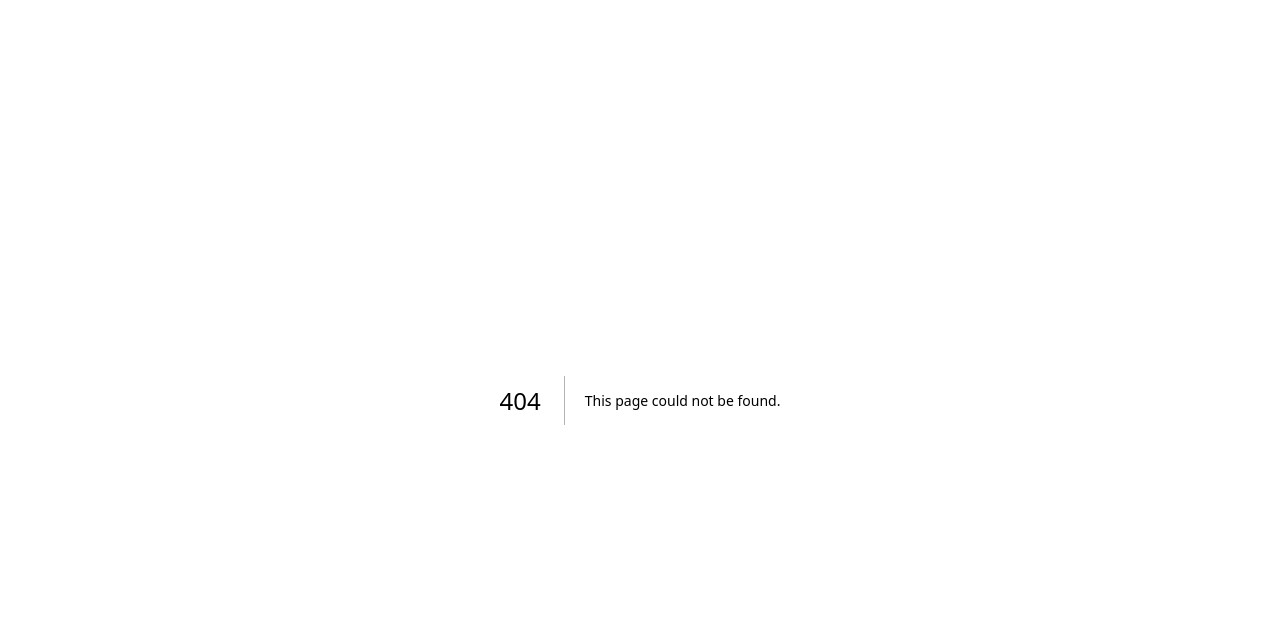
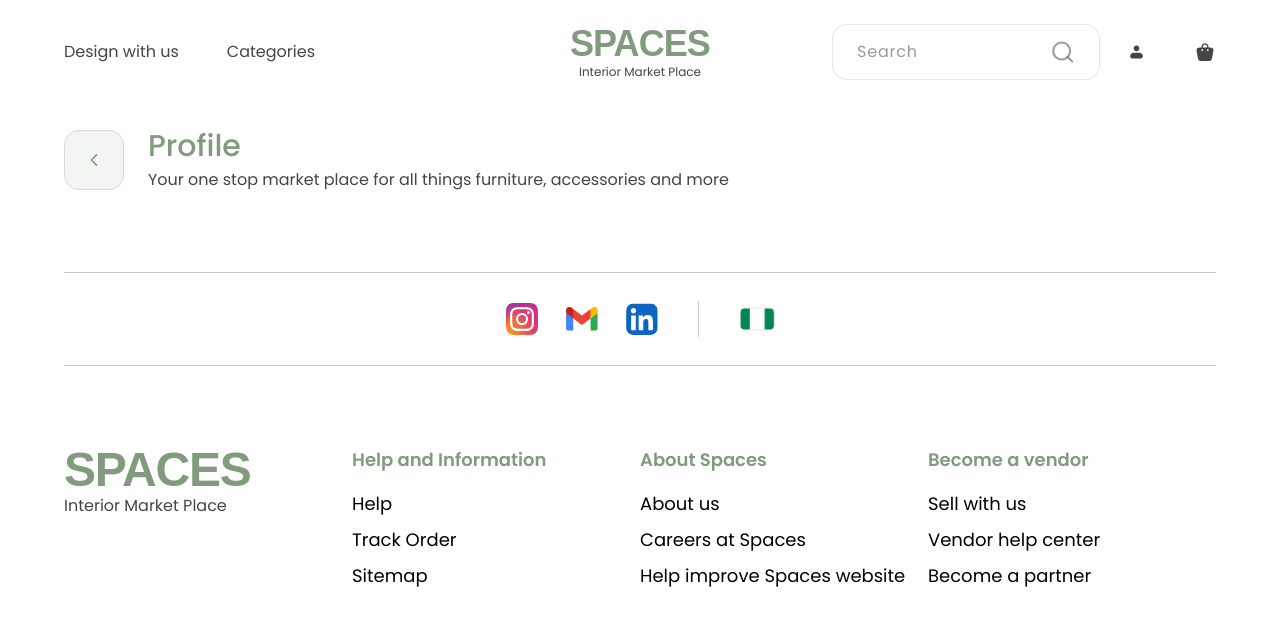
Before and after one commit to jola-blvhk/spaces-interior-marketplace, a Next.js app: page /profile in a window 1280 px wide. Before the commit this address had no page. Shown: the top 626 px of the page. Built offline with nearby package versions, Linux system fonts and the light colour scheme; a web font is replaced by a local one.

Commit message:
checkout

```diff
--- /dev/null
+++ b/src/app/profile/page.tsx
@@ -0,0 +1,24 @@
+import RootLayout from "@/components/Layout";
+import dynamic from "next/dynamic";
+import Head from "next/head";
+import React from "react";
+const ProfilePage = dynamic(() => import("@/components/profile-page"), {
+  ssr: false,
+});
+
+const Profile = () => {
+  return (
+    <>
+      <Head>
+        <title>Profile | Spaces</title>
+      </Head>
+      <RootLayout>
+        <div className="  pt-24 md:pt-32">
+          <ProfilePage />
+        </div>
+      </RootLayout>
+    </>
+  );
+};
+
+export default Profile;
--- a/src/app/utils/routes.ts
+++ b/src/app/utils/routes.ts
@@ -6,4 +6,5 @@ export const ROUTES = {
   TopProducts: "/topproducts",
   Categories: "/categories",
   Cart: "/cart",
+  Profile: "/profile",
 };
--- a/src/components/cart-page/index.tsx
+++ b/src/components/cart-page/index.tsx
@@ -77,6 +77,7 @@ const Cart = () => {
       },
     },
   ];
+  const emptyCartItems = [];
   return (
     <div className="padding-section ">
       <div className="max-width-section">
--- a/src/components/header/index.tsx
+++ b/src/components/header/index.tsx
@@ -16,8 +16,8 @@ import Link from "next/link";
 import { ROUTES } from "@/app/utils/routes";
 import "animate.css";
 import "animate.css/animate.min.css";
-import { IoSearch } from "react-icons/io5";
 import { FiSearch } from "react-icons/fi";
+
 const Header = () => {
   const [searchValue, setSearchValue] = useState("");
   const authState = useAppSelector((state) => state.auth.authState);
@@ -31,6 +31,7 @@ const Header = () => {
   };
 
   const isCategoriesPage = pathName.startsWith("/categories");
+  const isProfilePage = pathName.startsWith("/profile");
   return (
     <div className="relative z-[1000000]">
       <div className="fixed w-full bg-white">
@@ -90,11 +91,13 @@ const Header = () => {
             {/* mobile profile and cart */}
             <div className="grid justify-end md:hidden">
               <div className="flex items-center justify-between gap-3">
+                <Link href={ROUTES.Profile}>
                   <Image
                     className=" cursor-pointer w-7 h-7 "
                     src={ProfileGreen}
                     alt="profile"
                   />
+                </Link>
                 <Link href={ROUTES.Cart}>
                   <Image
                     className=" cursor-pointer w-7 h-7"
@@ -125,11 +128,13 @@ const Header = () => {
                       />
                       <FiSearch className="text-[#737373B2] text-3xl font-bold" />
                     </div>
+                    <Link href={ROUTES.Profile}>
                       <Image
                         className=" cursor-pointer w-7 h-7"
                         src={ProfileFill}
                         alt="profile"
                       />
+                    </Link>
                   </div>
 
                   <Link href={ROUTES.Cart}>
--- /dev/null
+++ b/src/components/profile-page/index.tsx
@@ -0,0 +1,18 @@
+import React from "react";
+import TitleHeading from "../products-components/title-heading";
+
+const ProfilePageComponent = () => {
+  return (
+    <div className="padding-section">
+      <div className="max-width-section">
+        <TitleHeading
+          showBackButton
+          title="Profile"
+          description="Your one stop market place for all things furniture, accessories and more"
+        />
+      </div>
+    </div>
+  );
+};
+
+export default ProfilePageComponent;
```
Lines whose indentation alone changed are shown as unchanged.
